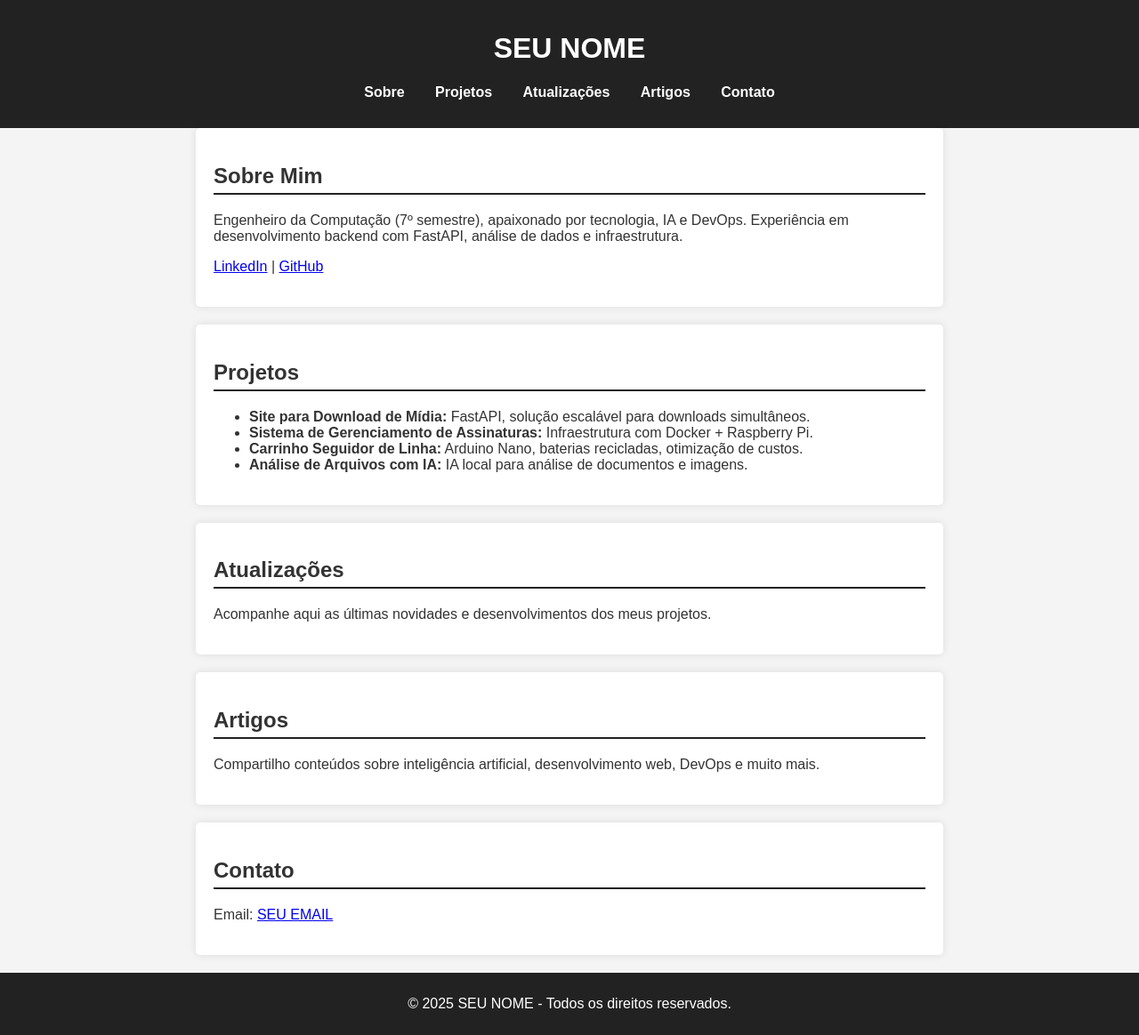
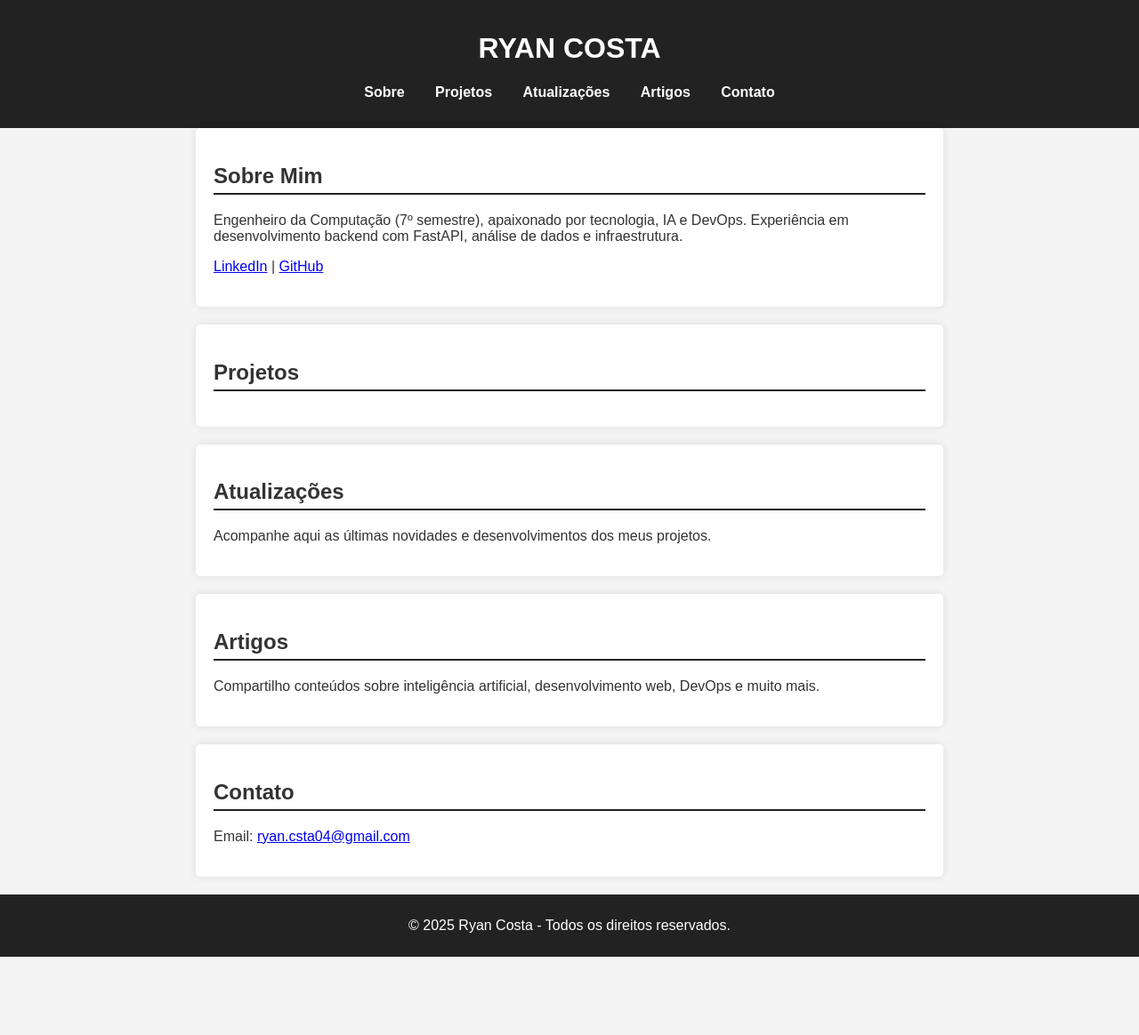
Before and after one commit to Ryan-C0st4/Portf-lio-, a plain HTML site: page index.html in a window 1280 px wide. Shown: the whole page at 89% size. After the commit the page ends 1076 px from the top, so only its background shows below. Drawn offline with Linux system fonts and the light colour scheme.

Commit message:
Portfolio

```diff
--- a/index.html
+++ b/index.html
@@ -2,12 +2,12 @@
 <head>
     <meta charset="UTF-8">
     <meta name="viewport" content="width=device-width, initial-scale=1.0">
-    <title>Portfólio - SEU NOME</title>
+    <title>Portfólio - RYAN COSTA</title>
     <link rel="stylesheet" href="style.css">
 </head>
 <body>
     <header>
-        <h1>SEU NOME</h1>
+        <h1>RYAN COSTA</h1>
         <nav>
             <ul>
                 <li><a href="#sobre">Sobre</a></li>
@@ -20,17 +20,12 @@
     </header><section id="sobre">
     <h2>Sobre Mim</h2>
     <p>Engenheiro da Computação (7º semestre), apaixonado por tecnologia, IA e DevOps. Experiência em desenvolvimento backend com FastAPI, análise de dados e infraestrutura.</p>
-    <p><a href="https://www.linkedin.com/" target="_blank">LinkedIn</a> | <a href="https://github.com" target="_blank">GitHub</a></p>
+    <p><a href="https://www.linkedin.com/in/ryan-costa-6061a3218/" target="_blank">LinkedIn</a> | <a href="https://github.com" target="_blank">GitHub</a></p>
 </section>
 
 <section id="projetos">
     <h2>Projetos</h2>
-    <ul>
-        <li><strong>Site para Download de Mídia:</strong> FastAPI, solução escalável para downloads simultâneos.</li>
-        <li><strong>Sistema de Gerenciamento de Assinaturas:</strong> Infraestrutura com Docker + Raspberry Pi.</li>
-        <li><strong>Carrinho Seguidor de Linha:</strong> Arduino Nano, baterias recicladas, otimização de custos.</li>
-        <li><strong>Análise de Arquivos com IA:</strong> IA local para análise de documentos e imagens.</li>
-    </ul>
+
 </section>
 
 <section id="atualizacoes">
@@ -45,11 +40,11 @@
 
 <section id="contato">
     <h2>Contato</h2>
-    <p>Email: <a href="mailto:seuemail@gmail.com">SEU EMAIL</a></p>
+    <p>Email: <a href="mailto:ryan.csta04@gmail.com">ryan.csta04@gmail.com</a></p>
 </section>
 
 <footer>
-    <p>&copy; 2025 SEU NOME - Todos os direitos reservados.</p>
+    <p>&copy; 2025 Ryan Costa - Todos os direitos reservados.</p>
 </footer>
 
 </body>
```
